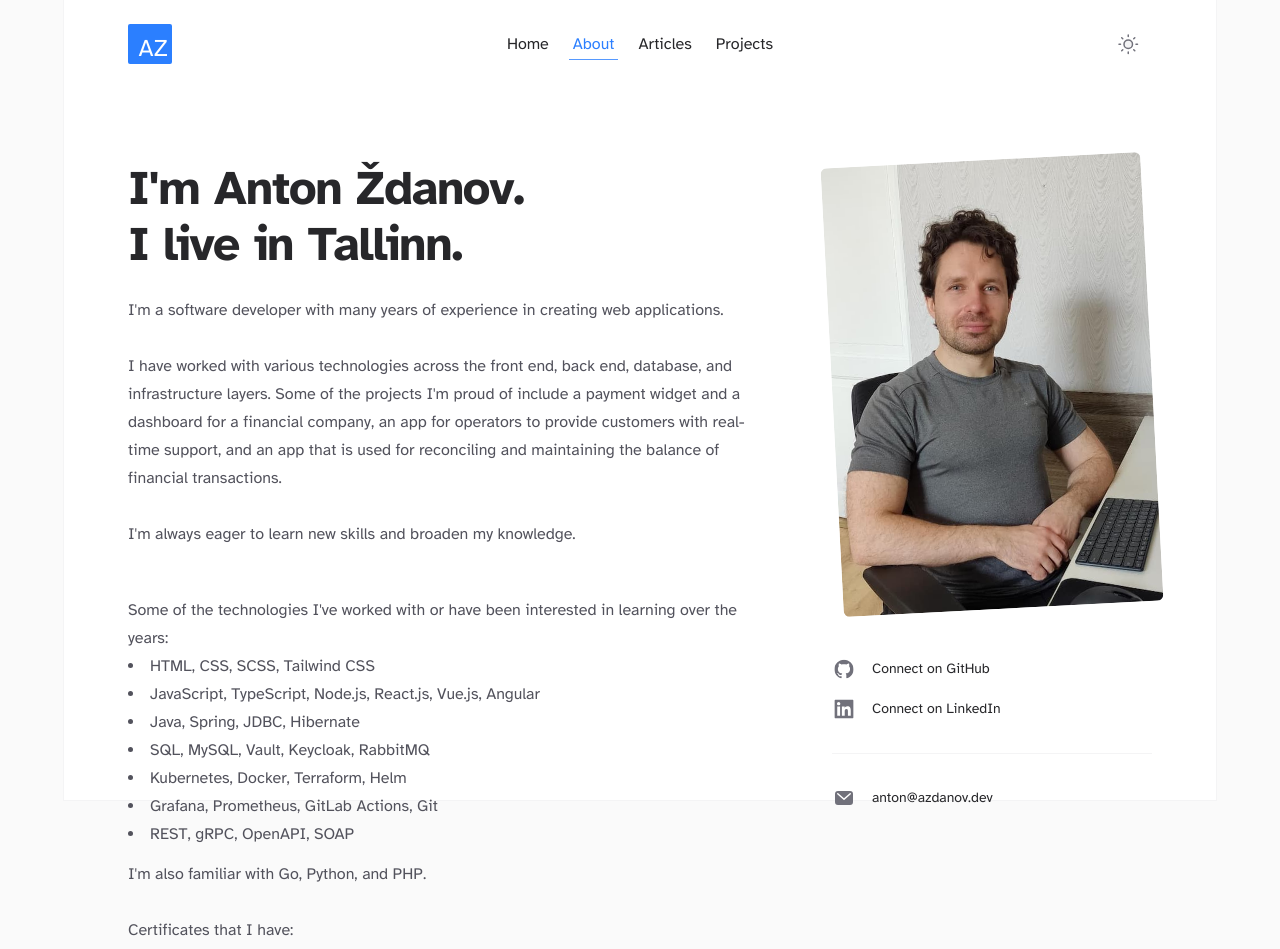
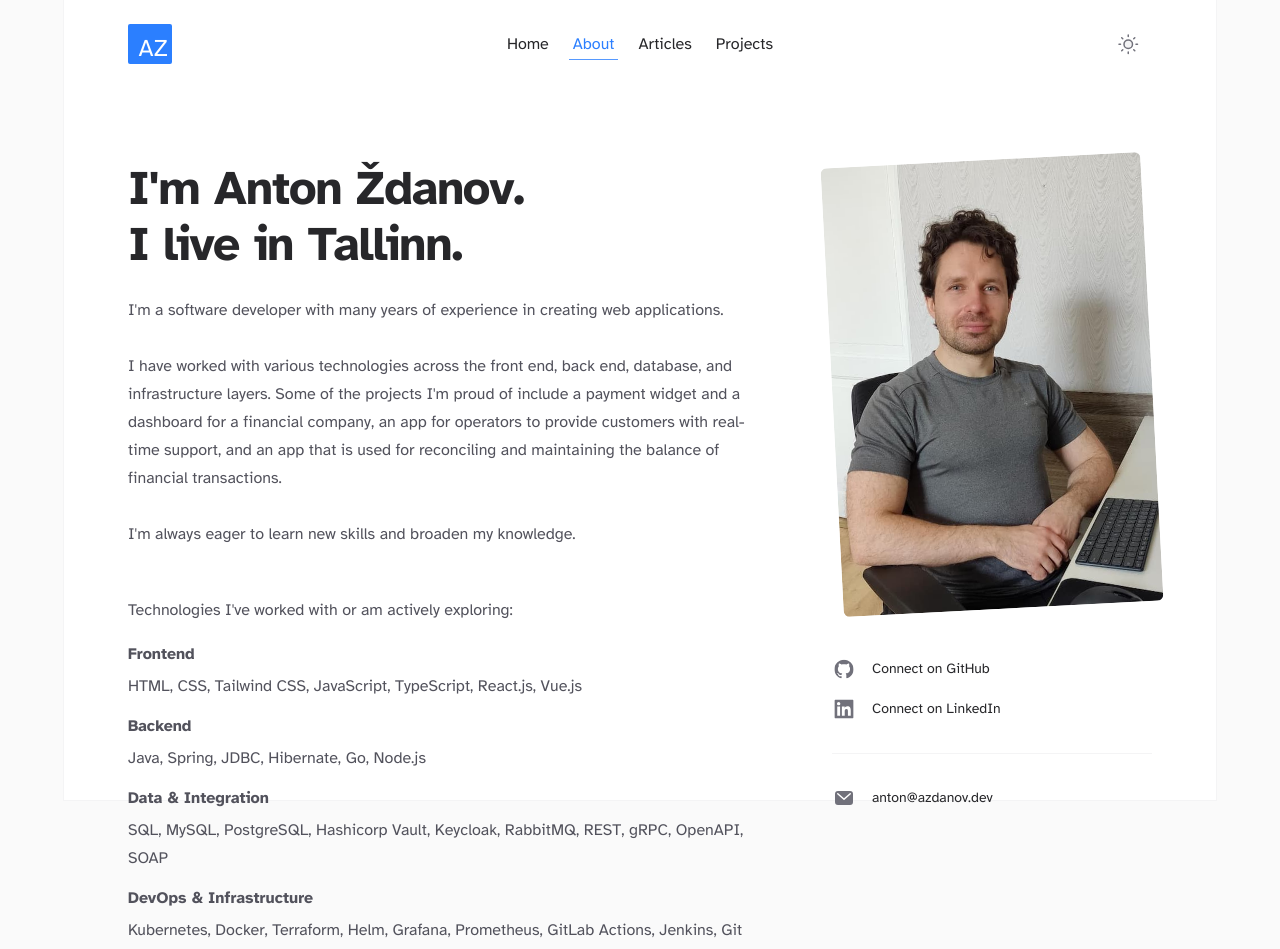
Before and after one commit to azdanov/azdanov-web, a Next.js app: page /about in a window 1280 px wide. Shown: the top 949 px of the page. Built offline with nearby package versions, Linux system fonts and the light colour scheme; no server answers.

Commit message:
feat: update about page

```diff
--- a/src/app/about/page.tsx
+++ b/src/app/about/page.tsx
@@ -92,24 +92,46 @@ export default function About() {
             </div>
           </section>
           <section className="space-y-7">
-            <div>
+            <div className="space-y-4">
+              <p>Technologies I've worked with or am actively exploring:</p>
+
+              <div className="space-y-3">
+                <div>
+                  <h3 className="mb-1 font-bold">Frontend</h3>
+                  <p>
+                    HTML, CSS, Tailwind CSS, JavaScript, TypeScript, React.js,
+                    Vue.js
+                  </p>
+                </div>
+
+                <div>
+                  <h3 className="mb-1 font-bold">Backend</h3>
+                  <p>Java, Spring, JDBC, Hibernate, Go, Node.js</p>
+                </div>
+
+                <div>
+                  <h3 className="mb-1 font-bold">Data & Integration</h3>
+                  <p>
+                    SQL, MySQL, PostgreSQL, Hashicorp Vault, Keycloak, RabbitMQ,
+                    REST, gRPC, OpenAPI, SOAP
+                  </p>
+                </div>
+
+                <div>
+                  <h3 className="mb-1 font-bold">DevOps & Infrastructure</h3>
+                  <p>
+                    Kubernetes, Docker, Terraform, Helm, Grafana, Prometheus,
+                    GitLab Actions, Jenkins, Git
+                  </p>
+                </div>
+              </div>
+
               <p>
-                Some of the technologies I've worked with or have been
-                interested in learning over the years:
-              </p>
-              <ul className="list-inside list-disc">
-                <li>HTML, CSS, SCSS, Tailwind CSS</li>
-                <li>
-                  JavaScript, TypeScript, Node.js, React.js, Vue.js, Angular
-                </li>
-                <li>Java, Spring, JDBC, Hibernate</li>
-                <li>SQL, MySQL, Vault, Keycloak, RabbitMQ</li>
-                <li>Kubernetes, Docker, Terraform, Helm</li>
-                <li>Grafana, Prometheus, GitLab Actions, Git</li>
-                <li>REST, gRPC, OpenAPI, SOAP</li>
-              </ul>
-              <p className="mt-3">
-                I'm also familiar with Go, Python, and PHP.
+                My favorite programming language is Go, which I'm actively
+                getting better at. I appreciate its simplicity, performance, and
+                natural fit with the Kubernetes ecosystem for developing
+                cloud-native applications, and its flexibility for building CLI
+                tools.
               </p>
             </div>
             <div>
```
